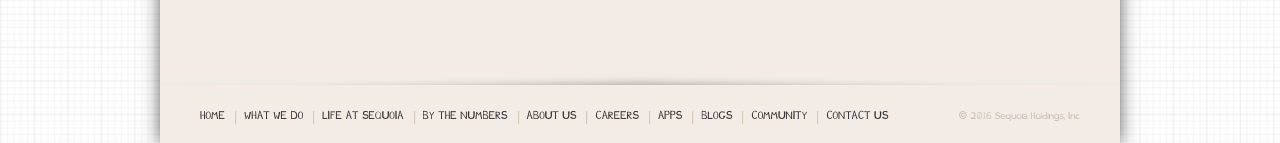
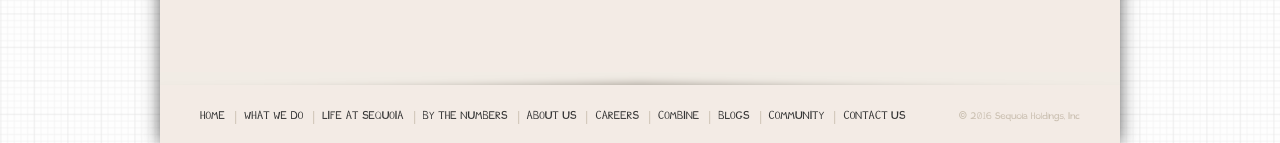
Before and after one commit to sequoiainc/www.sequoiainc.com, a Jekyll site: the page built from index.html, in a window 1280 px wide. Shown: the part 1729-1872 px from the top of the page. Built offline with Jekyll 4.4.1, drawn with Linux system fonts in a browser that asks for light colours; comment, search, counter and statistics services are not loaded.

Commit message:
Update default.html

```diff
--- a/_layouts/default.html
+++ b/_layouts/default.html
@@ -60,7 +60,7 @@
           <li><a href="{{ site.baseurl }}/by-the-numbers/">By The Numbers</a></li>
           <li><a href="{{ site.baseurl }}/team-sequoia/">about Us</a></li>
           <li><a href="{{ site.baseurl }}/careers/">Careers</a></li>
-          <li><a href="http://www.sequoia-apps.com">Apps</a></li>
+          <li><a href="{{ site.baseurl }}/aws/">Combine</a></li>
           <li><a href="http://blogs.sequoiainc.com">Blogs</a></li>
           <li><a href="{{ site.baseurl }}/community/">Community</a></li>
           <li><a href="{{ site.baseurl }}/contact-us/">Contact us</a></li>
```
